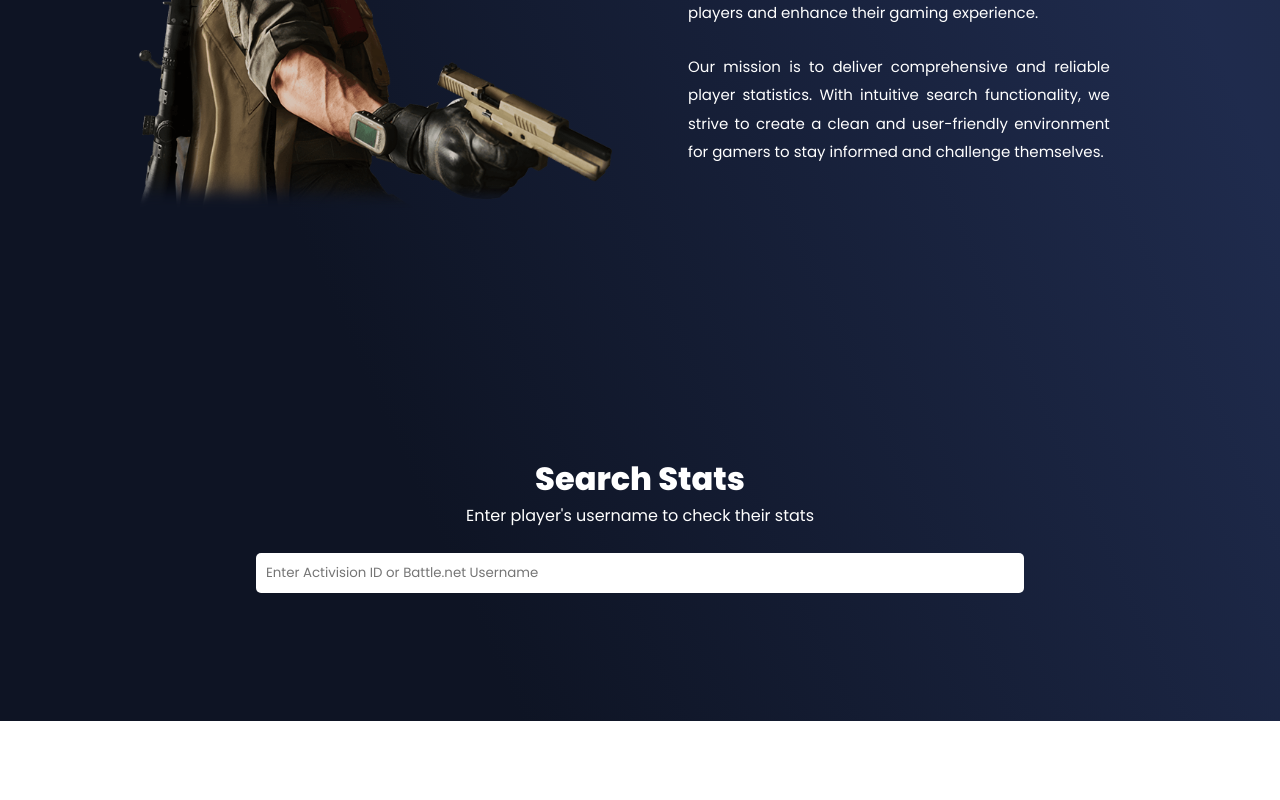
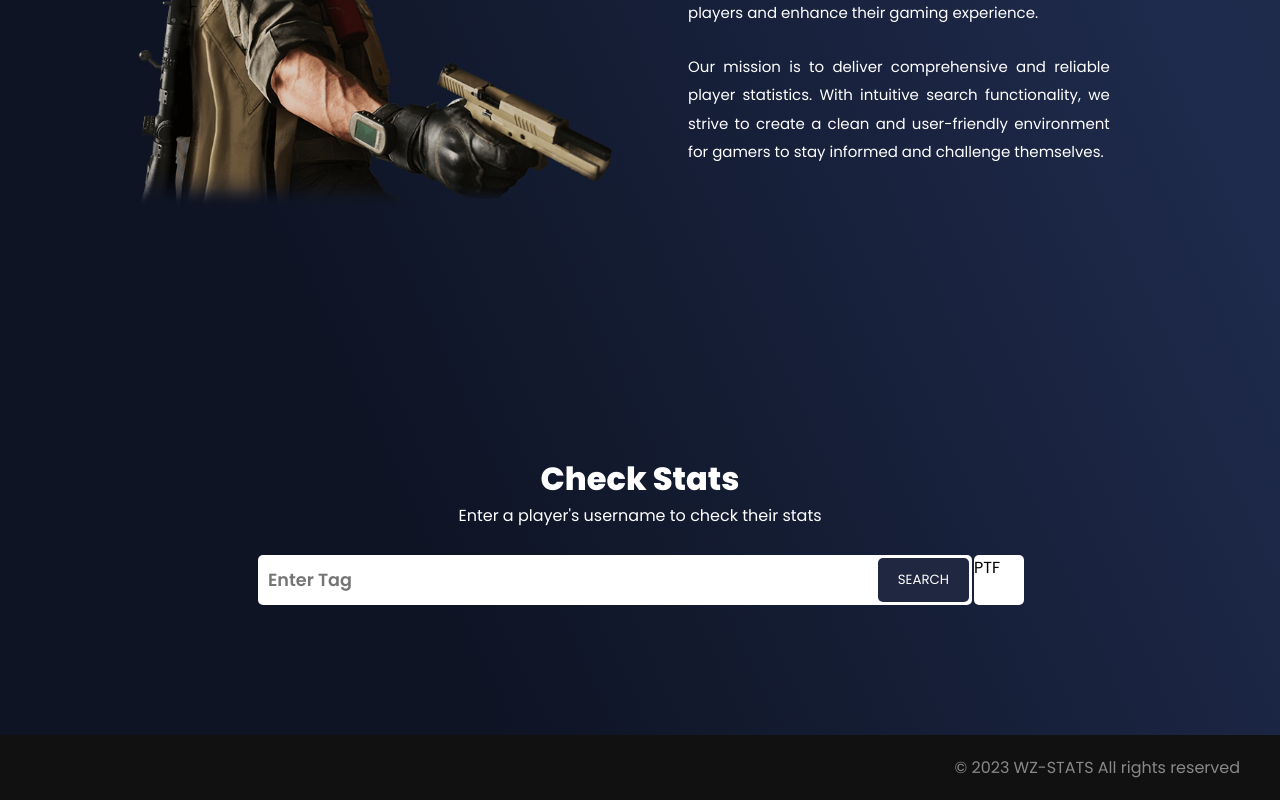
Before and after one commit to Mario-Daoud/h_wz-stats, an Angular app in the folder wz-stats_frontend/: page / in a window 1280 px wide. Shown: the part 1145-1945 px from the top of the page. Before the commit the page ends 1866 px from the top, so only its background shows below. Built offline with nearby package versions, Linux system fonts and the light colour scheme.

Commit message:
add: search bar and placeholder for platform

```diff
--- a/wz-stats_frontend/src/app/app.component.css
+++ b/wz-stats_frontend/src/app/app.component.css
@@ -90,3 +90,18 @@ header {
 .activeScrollLink {
   border-bottom: 2px solid lightblue;
 }
+
+.footer {
+  background-color: #111;
+  padding: 20px;
+  text-align: right;
+}
+
+.container {
+  max-width: 1200px;
+  margin: 0 auto;
+}
+
+.text {
+  color: #888;
+}
--- a/wz-stats_frontend/src/app/app.component.html
+++ b/wz-stats_frontend/src/app/app.component.html
@@ -13,3 +13,9 @@
 <app-landingpage id="landingpage"></app-landingpage>
 <app-aboutpage id="aboutpage"></app-aboutpage>
 <app-searchbar id="statistics"></app-searchbar>
+
+<footer class="footer">
+  <div class="container">
+    <span class="text">&copy; 2023 WZ-STATS All rights reserved</span>
+  </div>
+</footer>
--- a/wz-stats_frontend/src/app/homepage/aboutpage/aboutpage.component.css
+++ b/wz-stats_frontend/src/app/homepage/aboutpage/aboutpage.component.css
@@ -65,6 +65,7 @@ section {
   .about-img img {
     height: 400px;
   }
+
 }
 
 @media (max-width: 895px) {
--- a/wz-stats_frontend/src/app/homepage/aboutpage/aboutpage.component.ts
+++ b/wz-stats_frontend/src/app/homepage/aboutpage/aboutpage.component.ts
@@ -6,7 +6,7 @@ import ScrollReveal from 'scrollreveal';
   templateUrl: './aboutpage.component.html',
   styleUrls: ['./aboutpage.component.css']
 })
-export class AboutpageComponent  implements OnInit {
+export class AboutpageComponent implements OnInit {
   ngOnInit() {
     const sr = ScrollReveal({
       distance: '140px',
--- a/wz-stats_frontend/src/app/homepage/landingpage/landingpage.component.css
+++ b/wz-stats_frontend/src/app/homepage/landingpage/landingpage.component.css
@@ -171,7 +171,7 @@ section {
   }
 
   .hero-text h1 {
-    font-size: 75px;
+    font-size: 50px;
     margin: 0 0 30px;
   }
 }
--- a/wz-stats_frontend/src/app/statspage/searchbar/searchbar.component.css
+++ b/wz-stats_frontend/src/app/statspage/searchbar/searchbar.component.css
@@ -11,12 +11,59 @@
 .searchbar-input {
   width: 60%;
   margin: 0 auto;
+  display: flex;
+  justify-content: space-between;
+  position: relative;
+  align-items: center;
+}
+
+input[type="text"],
+button {
+  padding: 10px;
+  border: none;
+  border-radius: 5px;
+  outline: none;
+  margin: 2px;
+}
+
+button {
+  position: absolute;
+  right: 53px;
+  height: 80%;
+  padding-inline: 20px;
+  color: white;
+  background-color: #1f2840;
+}
+
+button:hover {
+  cursor: pointer;
+}
+
+button {
+  transition: transform 300ms ease;
+}
+
+button:active {
+  transform: scale(0.97);
 }
 
 input[type="text"] {
   width: 100%;
-  padding: 10px;
-  border: none;
+  height: 50px;
+  color: black;
+  font-weight: 600;
+  font-size: 1.1rem;
+}
+
+.platform-select div {
+  height: 50px;
+  width: 50px;
+  background-color: white;
   border-radius: 5px;
-  outline: none;
 }
+
+@media (max-width: 515px) {
+  input[type="text"] {
+    font-size: 0.8rem;
+  }
+}
--- a/wz-stats_frontend/src/app/statspage/searchbar/searchbar.component.html
+++ b/wz-stats_frontend/src/app/statspage/searchbar/searchbar.component.html
@@ -1,14 +1,21 @@
 <div class="container">
   <div class="stats-head">
-    <h1>Search Stats</h1>
-    <p>Enter player's username to check their stats</p>
+    <h1>Check Stats</h1>
+    <p>Enter a player's username to check their stats</p>
   </div>
   <div class="searchbar-input">
     <input
-      (keyup)="getPlayerStats()"
       [(ngModel)]="playerName"
       type="text"
-      placeholder="Enter Activision ID or Battle.net Username"
+      placeholder="Enter Tag"
     />
+    <button (click)="getPlayerStats()"
+    >SEARCH</button>
+    <div class="platform-select">
+      <div>
+        PTF
+      </div>
+    </div>
   </div>
+
 </div>
--- a/wz-stats_frontend/src/app/statspage/searchbar/searchbar.component.ts
+++ b/wz-stats_frontend/src/app/statspage/searchbar/searchbar.component.ts
@@ -1,13 +1,26 @@
-import { Component } from '@angular/core';
+import { Component, OnInit } from '@angular/core';
 import { PlayerService } from 'src/app/core/service/player.service';
 import { Player } from 'src/app/shared/player/player.model';
+import ScrollReveal from 'scrollreveal';
 
 @Component({
   selector: 'app-searchbar',
   templateUrl: './searchbar.component.html',
   styleUrls: ['./searchbar.component.css'],
 })
-export class SearchbarComponent {
+export class SearchbarComponent implements OnInit {
+  ngOnInit() {
+    const sr = ScrollReveal({
+      distance: '65px',
+      duration: 2600,
+      delay: 150,
+      reset: true,
+    });
+
+    sr.reveal('.stats-head', { delay: 200, origin: 'top' });
+    sr.reveal('.searchbar-input', { delay: 200, origin: 'bottom' });
+  }
+
   playerName: string;
   playerStats: Player;
 
--- a/wz-stats_frontend/src/styles.css
+++ b/wz-stats_frontend/src/styles.css
@@ -27,11 +27,11 @@ html, body {
 }
 
 ::-webkit-scrollbar-thumb {
-  border-radius: 4px;
+  border-radius: 1px;
   background-color: lightblue;
 }
 
 ::-webkit-scrollbar-corner {
-  border-radius: 4px;
+  border-radius: 1px;
   background-color: lightblue;
 }
```
